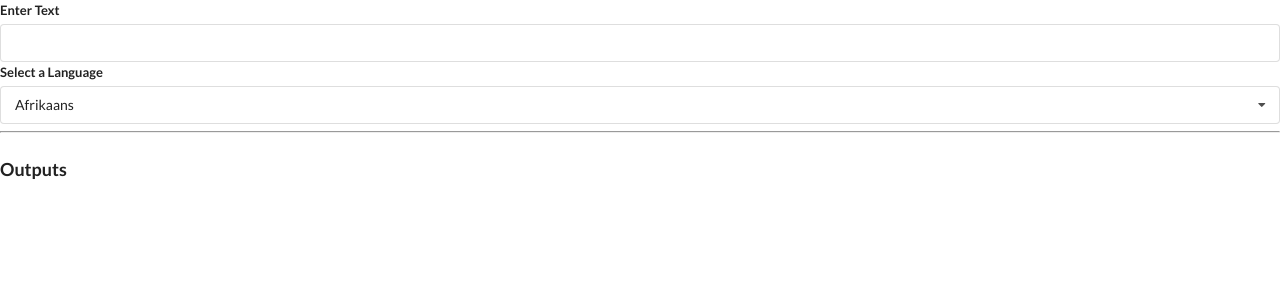
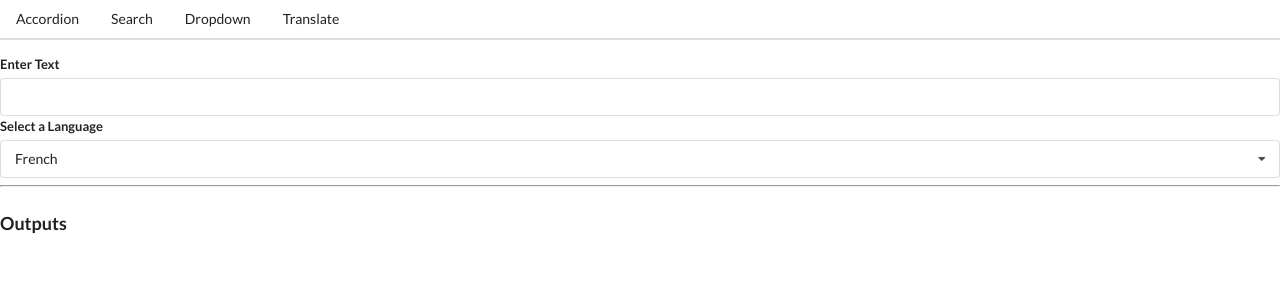
Before and after one commit to eecanada/widgets, a React (Create React App) app: page /translate in a window 1280 px wide. Shown: the top 300 px of the page. Built offline with nearby package versions, Linux system fonts and the light colour scheme; no server answers.

Commit message:
rerender

```diff
--- a/src/App.js
+++ b/src/App.js
@@ -5,6 +5,7 @@
 import Dropdown from './components/Dropdown';
 import Translate from './components/Translate';
 import Route from './components/Route';
+import Header from './components/Header';
 
 const items = [
   {
@@ -33,34 +34,12 @@
   },
 ];
 
-const showAccordion = () => {
-  if (window.location.pathname === '/') {
-    return <Accordion items={items} />;
-  }
-};
-
-const showList = () => {
-  if (window.location.pathname === '/list') {
-    return <Search />;
-  }
-};
-
-const showDropdown = () => {
-  if (window.location.pathname === '/dropdown') {
-    return <Dropdown />;
-  }
-};
-
-const showTranslate = () => {
-  if (window.location.pathname === 'translate') {
-    return <Translate />;
-  }
-};
 
 export default () => {
   const [selected, setSelected] = useState(options[0]);
   return (
     <div>
+      <Header />
       <Route path="/">
         <Accordion items={items} />
       </Route>
--- /dev/null
+++ b/src/components/Header.js
@@ -0,0 +1,29 @@
+import React from 'react';
+import Accordion from './Accordion';
+import Dropdown from './Dropdown';
+import Translate from './Translate';
+import Link from './Link';
+
+const Header = () => {
+  return (
+    <div className="ui secondary pointing menu">
+      <Link href="/" className="item">
+        Accordion
+      </Link>
+
+      <Link href="/list" className="item">
+        Search
+      </Link>
+
+      <Link href="/dropdown" className="item">
+        Dropdown
+      </Link>
+
+      <Link href="/translate" className="item">
+        Translate
+      </Link>
+    </div>
+  );
+};
+
+export default Header;
--- /dev/null
+++ b/src/components/Link.js
@@ -0,0 +1,20 @@
+import React from 'react';
+
+const Link = ({ className, href, children }) => {
+  const onClick = (e) => {
+    e.preventDefault();
+    window.history.pushState({}, '', href)
+
+    const navEvent = new PopStateEvent('popstate')
+    window.dispatchEvent(navEvent)
+  };
+
+
+  return (
+    <a onClick={onClick} href={href} className={className}>
+      {children}
+    </a>
+  );
+};
+
+export default Link;
--- a/src/components/Route.js
+++ b/src/components/Route.js
@@ -1,7 +1,18 @@
+import { useState, useEffect } from 'react';
 
-const Route = ({path, children}) => {
-  return window.location.pathname === path ? children :null
+const Route = ({ path, children }) => {
+  const [currentPath, setCurrentPath] = useState(window.location.pathname);
+  useEffect(() => {
+    const onLocationChange = () => {
+      setCurrentPath(window.location.pathname);
+    };
+    window.addEventListener('popstate', onLocationChange);
+    return () => {
+      window.removeEventListener('popstate', onLocationChange);
+    };
+  }, []);
 
-}
+  return currentPath === path ? children : null;
+};
 
-export default Route
+export default Route;
--- a/src/components/Translate.js
+++ b/src/components/Translate.js
@@ -4,6 +4,7 @@
 import Convert from './Convert';
 
 const options = [
+  { label: 'French', value: 'fr' },
   { label: 'Afrikaans', value: 'af' },
   { label: 'Arabic', value: 'ar' },
   { label: 'Hindi', value: 'hi' },
```
